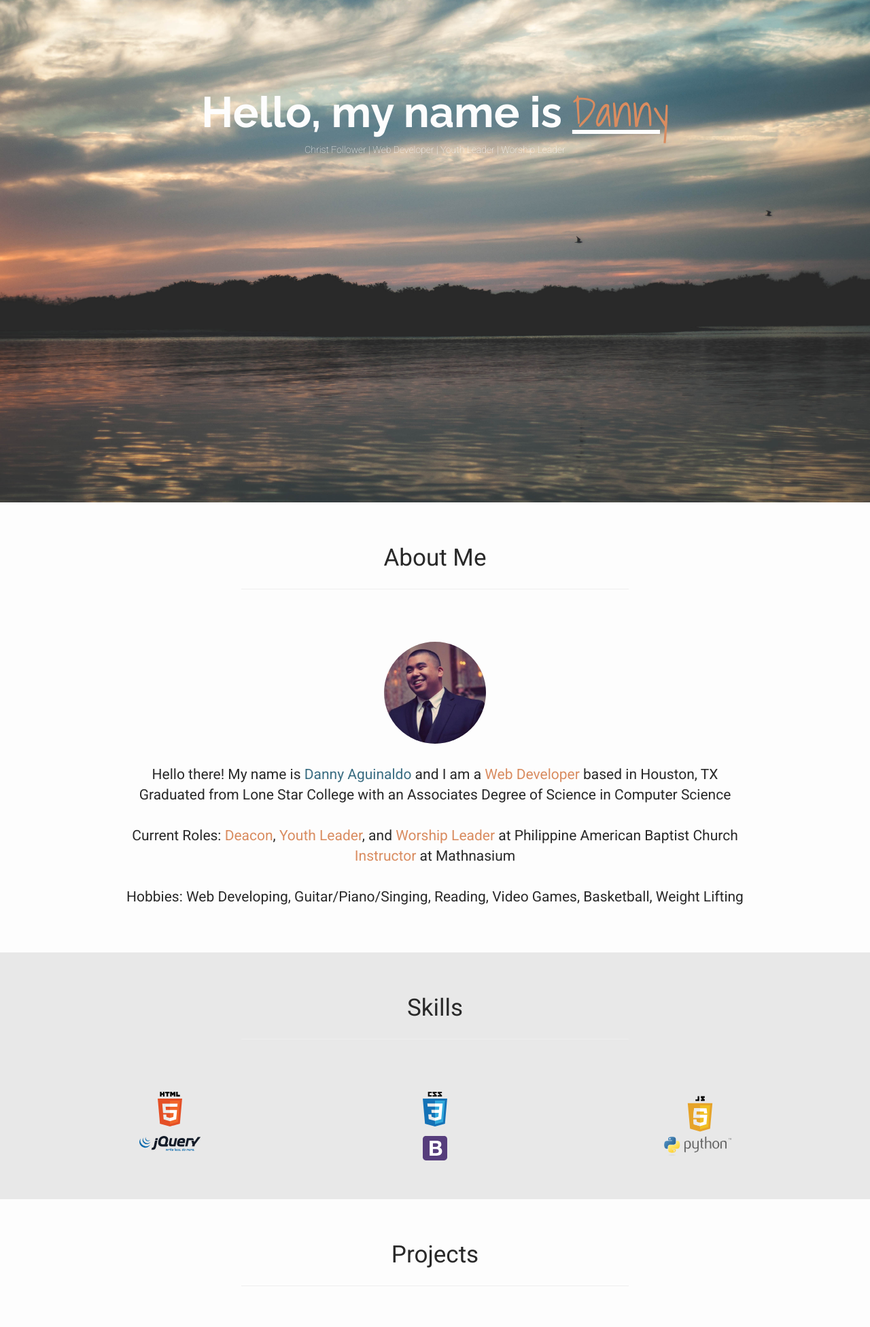
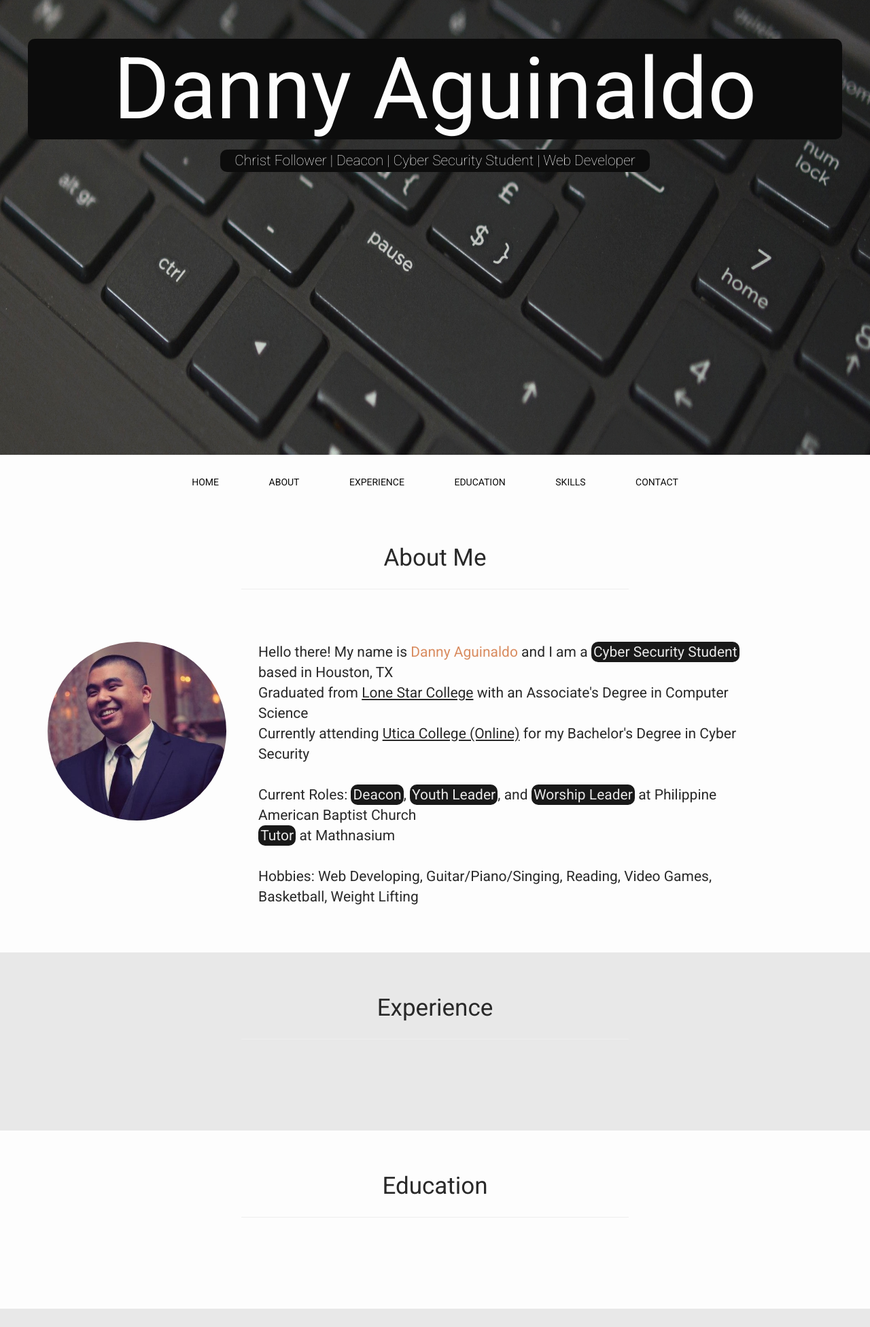
Before and after one commit to danaguinaldo/newportfolio, a plain HTML site: page index.html in a window 1280 px wide. Shown: the part 61-2013 px from the top of the page at 68% size. Drawn offline with nearby package versions, Linux system fonts and the light colour scheme.

Commit message:
Commit Type: Update New layout

```diff
--- a/css/style.css
+++ b/css/style.css
@@ -5,11 +5,24 @@ body {
     background-color: #fdfdfd;
 }
 
+nav {
+    position: absolute;
+    height: 70px;
+    background-color: #fdfdfd;
+    text-align: center;
+    width: 100%;
+    bottom: 0;
+}
+
 header {
-    background-image: url('../images/DSC_4889.jpg');
+    background-image: url('../images/keyboard-black-notebook-input-163130.jpeg');
+    background-attachment: fixed;
     background-size: 100% 100%;
     height: 100vh;
-    width: 100%;
+    width: auto;
+    opacity: 0.95;
+    overflow: auto;
+    top: 0;
 }
 
 section {
@@ -17,8 +30,12 @@ section {
     padding-bottom: 5%;
 }
 
+img {
+    z-index: -5;
+}
+
 footer {
-    background-color: #3A6D82;
+    background-color: rgba(0, 0, 0, 0.9);
     text-align: center;
     font-family: 'Raleway', sans-serif;
     font-size: 400;
@@ -42,13 +59,22 @@ hr {
 .navigation li a, .navigation li a:hover,
 .navigation li a:active, .navigation li a:link,
 .navigation li a:visited{
-    color: #fdfdfd;
-    background-color: transparent;
+    color: black;
+    /*background-color: transparent;*/
     cursor: pointer;
+    text-transform: uppercase;
 }
 
 .navigation li {
-    padding-left: 10px;
+    padding: 20px 20px;
+    display: inline-block;
+}
+
+.fixed {
+	position: fixed;
+	top: 0;
+	height: 70px;
+	z-index: 1000000;
 }
 
 .heading {
@@ -64,15 +90,27 @@ hr {
 }
 
 .title .name {
-    font-family: 'Shadows Into Light', cursive;
-    color: #D98C60;
+    font-family: 'Roboto', sans-serif;
+    font-size: 2em;
+    color: #fdfdfd;
+    background-color: black;
+    padding: 0 1em;
+    border-radius: 10px;
+}
+
+.roles-container {
+    text-align: center;
+    margin: 0 auto;
 }
 
 .roles {
-    text-align: center;
     font-family: 'Roboto', sans-serif;
     font-weight: 100;
+    font-size: 1.5em;
     color: #fdfdfd;
+    background-color: black;
+    padding: 0.2em 1em;
+    border-radius: 10px;
 }
 
 
@@ -94,6 +132,7 @@ hr {
 
 .about-container, .skills-container, .projects-container, .contact-container {
     text-align: center;
+    z-index: -4;
 }
 
 .about .content {
@@ -101,27 +140,42 @@ hr {
 }
 
 .profile-img {
-    height: 150px;
-    width: 150px;
+    height: 25%;
+    width: 25%;
     border-radius: 50%;
     margin-bottom: 30px;
+    z-index: -4;
 }
 
-.description .name {
-    color: #3A6D82;
+.description {
+    text-align: left;
+    margin-left: 1.5%;
+    z-index: -4;
+}
+
+.profile-name {
+    color: #D98C60;
+    z-index: -4;
 }
 
 .job-title {
-    color: #D98C60;
+    color: #e8e8e8;
+    background-color: rgba(0, 0, 0, 0.9);
+    padding: 0.15em;
+    border-radius: 10px;
+    z-index: -4;
 }
 
 .skills-container {
     background-color: #e8e8e8;
+    z-index: -4;
 }
+
 
 .project-title {
     font-size: 130%;
     margin-bottom: 10%;
+    z-index: -4;
 }
 
 .project-images {
@@ -129,10 +183,11 @@ hr {
    height: 175px;
    border: 1px solid #A9A9A9;
    margin: 0 auto;
+   z-index: -4;
 }
 
 .contact-container {
-    background-color: #D98C60;
+    background-color: rgba(169, 169, 169, 0.8);
 }
 
 .contact p {
@@ -169,7 +224,7 @@ hr {
 @media screen and (max-width: 767px) {
     header {
         background-image: none;
-        background-color: #3A6D82;
+        background-color: rgba(0, 0, 0, 0.9);
         height: 50vh;
     }
 
@@ -214,8 +269,13 @@ hr {
     }
 
     .skill-logo {
-        width: 60%;
-        height: 60%;
+        width: 50%;
+        height: 50%;
+        margin: 5px 0;
+    }
+
+    .skill-description {
+        display: none;
     }
 
     .project-images {
@@ -247,7 +307,13 @@ hr {
         margin-left: 10px;
         margin-right: 10px;
     }
+
+    .skill-description {
+        display: none;
+    }
 }
+
+/* Large View */
 
 @media screen and (min-width: 768px) {
     .sliding-underline {
@@ -268,6 +334,6 @@ hr {
 
     .sliding-underline:hover:after {
         width: 100%;
-        background: #fdfdfd;
+        background: black;
     }
 }
--- a/index.html
+++ b/index.html
@@ -3,61 +3,88 @@
     <head>
         <meta charset="utf-8">
         <meta name='viewport' content='width=device-width, initial-scale=1.0'>
-        <title>Danny Aguinaldo | Web Developer</title>
+        <title>Danny Aguinaldo | Resume</title>
+        <link rel="icon" type="image/png" href="images/logos/favicon.ico" sizes="16x16" />
         <!-- css -->
         <link rel="stylesheet" type="text/css" href="css/bootstrap.css">
         <link rel="stylesheet" href="https://maxcdn.bootstrapcdn.com/font-awesome/4.7.0/css/font-awesome.min.css">
         <link rel="stylesheet" type="text/css" href="css/style.css">
         <!-- Font -->
-        <link href="https://fonts.googleapis.com/css?family=Raleway:700|Shadows+Into+Light|Roboto:100,400" rel="stylesheet">
+        <link href="https://fonts.googleapis.com/css?family=Raleway:700|Shadows+Into+Light|Roboto:100,400,900" rel="stylesheet">
         <!-- JS -->
         <script src="https://cdnjs.cloudflare.com/ajax/libs/jquery/3.1.0/jquery.min.js"></script>
         <script src="js/script.js"></script>
     </head>
     <body>
         <header>
-            <nav class="navbar">
+            <div class="heading">
+                <div class='title'>
+                    <span class='name'>Danny Aguinaldo</span>
+                </div>
+                <div class="roles-container">
+                    <span class="roles">Christ Follower | Deacon | Cyber Security Student | Web Developer</span>
+                </div>
+            </div>
+            <nav class="fixed-top">
                 <div class="container-fluid">
                     <div class="container">
                         <div class="navbar-header">
                             <a class="burger navbar-right"><i class="fa fa-bars fa-2x"></i></a>
                         </div>
-                        <ul class="nav navbar-nav navbar-right navigation">
+                        <ul class="nav navigation">
                             <li class="sliding-underline"><a href="#">Home</a></li>
                             <li class="sliding-underline"><a href="#about">About</a></li>
+                            <li class="sliding-underline"><a href="#experience">Experience</a></li>
+                            <li class="sliding-underline"><a href="#education">Education</a></li>
                             <li class="sliding-underline"><a href="#skills">Skills</a></li>
-                            <li class="sliding-underline"><a href="#projects">Projects</a></li>
                             <li class="sliding-underline"><a href="#contact">Contact</a></li>
                         </ul>
                     </div>
                 </div>
             </nav>
-            <div class="heading">
-                <div class='title'>
-                    Hello, my name is <u><span class='name'>Danny</span></u>
-                </div>
-                <div class="roles">
-                    Christ Follower | Web Developer | Youth Leader | Worship Leader
-                </div>
-            </div>
         </header>
         <main>
             <div class="container-fluid about-container">
                 <div class="container">
                     <section class="about" id="about">
-                        <div class="section-title">About Me <i class="fa fa-caret-down"></i></div>
+                        <div class="section-title">About Me<i class="fa fa-caret-down"></i></div>
                         <hr>
                         <div class="content">
-                            <img src="images/profile.jpg" class="profile-img" alt="Picture of Danny Aguinaldo" />
-                            <p class="description">
-                                Hello there! My name is <span class="name">Danny Aguinaldo</span> and I am a <span class="job-title">Web Developer</span> based in Houston, TX<br>
-                                Graduated from Lone Star College with an Associates Degree of Science in Computer Science<br>
-                                <br>
-                                Current Roles: <span class="job-title">Deacon</span>, <span class="job-title">Youth Leader</span>, and <span class="job-title">Worship Leader</span> at Philippine American Baptist Church<br>
-                                <span class="job-title">Instructor</span> at Mathnasium<br>
-                                <br>
-                                Hobbies: Web Developing, Guitar/Piano/Singing, Reading, Video Games, Basketball, Weight Lifting
-                            </p>
+                            <div class="row">
+                                <img src="images/profile.jpg" class="profile-img col-md-4 col-lg-4" alt="Picture of Danny Aguinaldo" />
+                                <p class="description col-md-8 col-lg-8">
+                                    Hello there! My name is <span class="profile-name">Danny Aguinaldo</span> and I am a <span class="job-title">Cyber Security Student</span> based in Houston, TX<br>
+                                    Graduated from <u>Lone Star College</u> with an Associate's Degree in Computer Science</br>
+                                    Currently attending <u>Utica College (Online)</u> for my Bachelor's Degree in Cyber Security</br>
+                                    <br>
+                                    Current Roles: <span class="job-title">Deacon</span>, <span class="job-title">Youth Leader</span>, and <span class="job-title">Worship Leader</span> at Philippine American Baptist Church<br>
+                                    <span class="job-title">Tutor</span> at Mathnasium<br>
+                                    <br>
+                                    Hobbies: Web Developing, Guitar/Piano/Singing, Reading, Video Games, Basketball, Weight Lifting
+                                </p>
+                            </div>
+                        </div>
+                    </section>
+                </div>
+            </div>
+            <div class="container-fluid skills-container">
+                <div class="container">
+                    <section class="experience" id="experience">
+                        <div class="section-title">Experience<i class="fa fa-caret-down"></i></div>
+                        <hr>
+                        <div class="content">
+
+                        </div>
+                    </section>
+                </div>
+            </div>
+            <div class="container-fluid ">
+                <div class="container">
+                    <section class="education" id="education">
+                        <div class="section-title">Education<i class="fa fa-caret-down"></i></div>
+                        <hr>
+                        <div class="content">
+
                         </div>
                     </section>
                 </div>
@@ -68,66 +95,7 @@
                         <div class="section-title">Skills <i class="fa fa-caret-down"></i></div>
                         <hr>
                         <div class="content">
-                            <div class="row">
-                                <div class="col-xs-12 col-sm-12 col-md-4 col-lg-4 col-xl-4">
-                                    <img class="skill-logo" src="images/logos/html5.svg" height=10% width=10%/>
-                                </div>
-                                <div class="col-xs-12 col-sm-12 col-md-4 col-lg-4 col-xl-4">
-                                    <img class="skill-logo" src="images/logos/css3.svg" height=10% width=10%/>
-                                </div>
-                                <div class="col-xs-12 col-sm-12 col-md-4 col-lg-4 col-xl-4">
-                                    <img class="skill-logo" src="images/logos/javascript-seeklogo.svg" height=18% width=18%/>
-                                </div>
-                                <div class="col-xs-12 col-sm-12 col-md-4 col-lg-4 col-xl-4">
-                                    <img class="skill-logo" src="images/logos/jQuery_logo.svg" height=25% width=25%/>
-                                </div>
-                                <div class="col-xs-12 col-sm-12 col-md-4 col-lg-4 col-xl-4">
-                                    <img class="skill-logo" src="images/logos/bootstrap-seeklogo.com.svg" height=10% width=10%/>
-                                </div>
-                                <div class="col-xs-12 col-sm-12 col-md-4 col-lg-4 col-xl-4">
-                                    <img class="skill-logo" src="images/logos/python-logo-generic.svg" height=30% width=30%/>
-                                </div>
-                            </div>
-                        </div>
-                    </section>
-                </div>
-            </div>
-            <div class="container-fluid">
-                <div class="container projects-container">
-                    <section class="projects" id="projects">
-                        <div class="section-title">Projects <i class="fa fa-caret-down"></i></div>
-                        <hr>
-                        <div class="content">
-                            <img class="fcc" src="images/logos/freecodecamp.svg" width="50" height="50"/>
-                            <span class="project-title">Free Code Camp Projects</span>
-                            <div class="row">
-                                <div class="col-xs-12 col-sm-12 col-md-4 col-lg-4 col-xl-4">
-                                    <a href="https://codepen.io/danaguinaldo/full/GjvddP/"><img class="project-images" src="images/projects/portfolioexample.PNG" alt="Portfolio"></a>
-                                    <h6> Example of Portfolio </h6>
-                                </div>
-                                <div class="col-xs-12 col-sm-12 col-md-4 col-lg-4 col-xl-4">
-                                    <a href="https://codepen.io/danaguinaldo/full/GjyBbq/"><img class="project-images" src="images/projects/quote.PNG" alt="Quote Machine"></a>
-                                    <h6> Quote Machine </h6>
-                                </div>
-                                <div class="col-xs-12 col-sm-12 col-md-4 col-lg-4 col-xl-4">
-                                    <a href="https://codepen.io/danaguinaldo/full/PGpdgG/"><img class="project-images" src="images/projects/tribute.PNG" alt="Tribute Page"></a>
-                                    <h6> Tribute Page </h6>
-                                </div>
-                            </div>
-                            <div class="row">
-                                <div class="col-xs-12 col-sm-12 col-md-4 col-lg-4 col-xl-4">
-                                    <a href="http://codepen.io/danaguinaldo/full/GjwxYN/"><img class="project-images" src="images/projects/WeatherApp.PNG" alt="Weather App"></a>
-                                    <h6> Weather App </h6>
-                                </div>
-                                <div class="col-xs-12 col-sm-12 col-md-4 col-lg-4 col-xl-4">
-                                    <a href="http://codepen.io/danaguinaldo/full/LbpYxr/"><img class="project-images" src="images/projects/wikipedia.PNG" alt="Weather App"></a>
-                                    <h6> Wikipedia Viewer </h6>
-                                </div>
-                                <div class="col-xs-12 col-sm-12 col-md-4 col-lg-4 col-xl-4">
-                                    <a href="https://codepen.io/danaguinaldo/full/womqqY/"><img class="project-images" src="images/projects/twitch.PNG" alt="Twitch Viewer"></a>
-                                    <h6> Twitch Viewer </h6>
-                                </div>
-                            </div>
+
                         </div>
                     </section>
                 </div>
--- a/js/script.js
+++ b/js/script.js
@@ -1,13 +1,4 @@
 var screen_xs = 767;
-
-$(document).ready(function() {
-    $('.burger').click(function() {
-        $('ul').toggleClass('open');
-    });
-
-    $('ul li a').click(function() {
-        $('ul').removeClass('open');
-    });
 
 if(window.innerWidth <= screen_xs) {
     $(".navbar").addClass("navbar-fixed-top");
@@ -27,6 +18,31 @@ $(document).ready(function() {
         $(this).removeClass("content-open");
     });
 }
+
+$(document).ready(function() {
+    $(window).bind('scroll', function() {
+        var navHeight = $( window ).height() - 70;
+        if ($(window).scrollTop() > navHeight) {
+            $('nav').addClass('fixed');
+        }
+        else {
+            $('nav').removeClass('fixed');
+        }
+    });
+
+    $('.name').hide();
+    $('.roles').hide();
+    $('.name').fadeIn(1000, function() {
+        $('.roles').fadeIn(1000)
+    });
+
+    $('.burger').click(function() {
+        $('ul').toggleClass('open');
+    });
+
+    $('ul li a').click(function() {
+        $('ul').removeClass('open');
+    });
 
     $(window).resize(function() {
         if (window.innerWidth <= screen_xs) {
```
Also changed, not shown: images/keyboard-black-notebook-input-163130.jpeg (added), images/logos/favicon.ico (added). Lines whose indentation alone changed are shown as unchanged.
